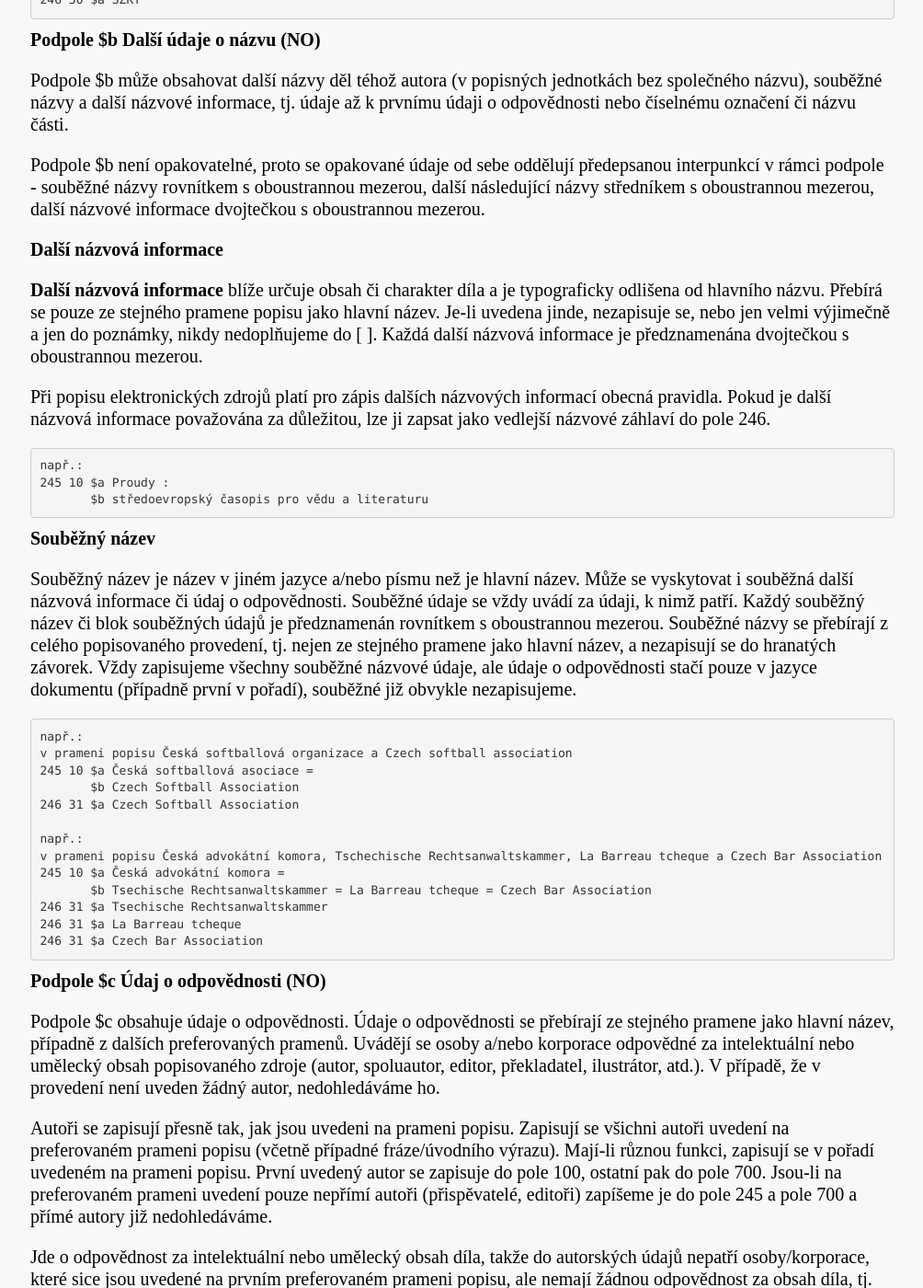
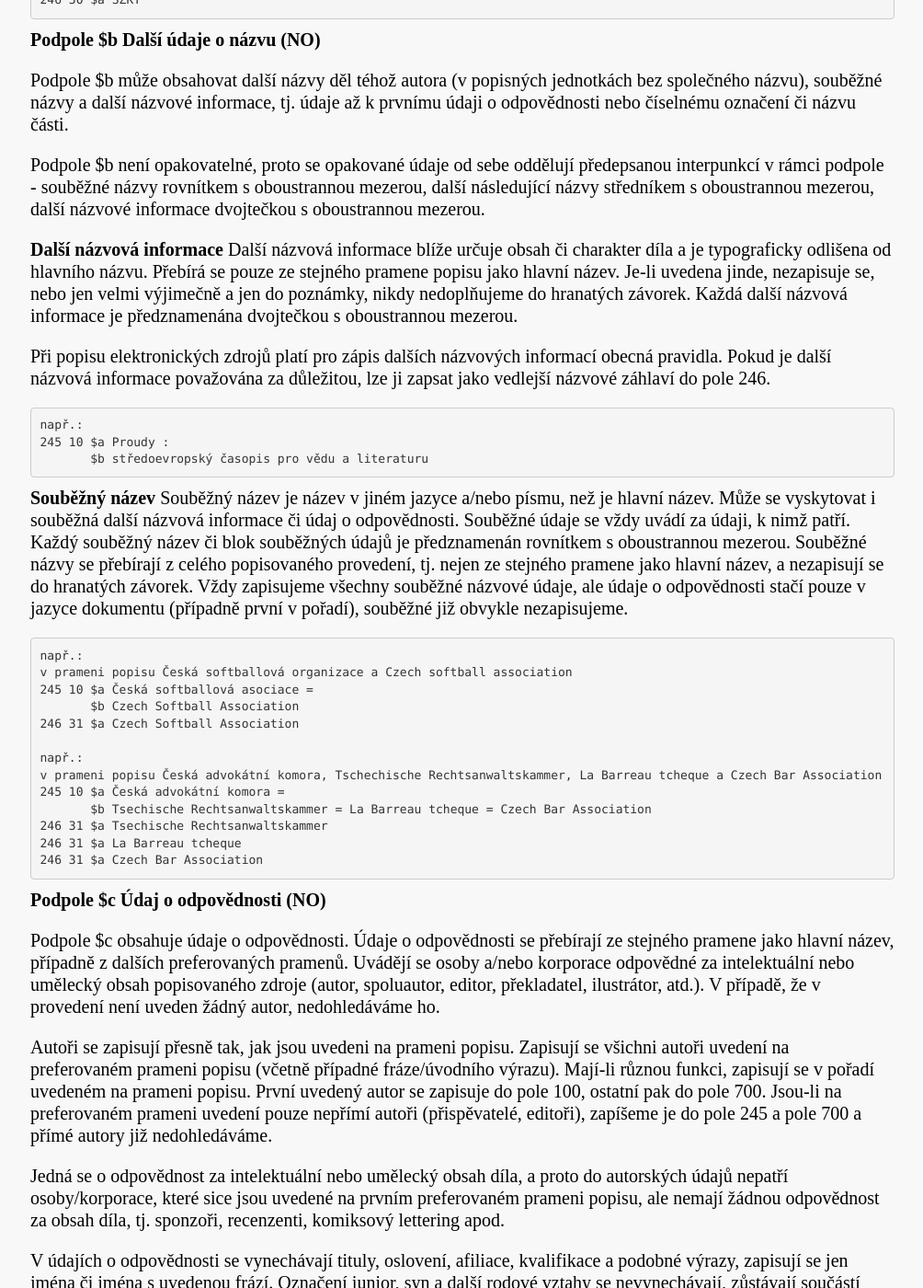
Before and after one commit to WebarchivCZ/katalogizacni-manual, a Jekyll site: the page built from _posts/2017-06-20-nazev.md, in a window 1280 px wide and 1400 px high, scrolled down 4024 px. Shown: the whole window at 92% size, without its empty margins (137-1141 px from the left). Built offline with Jekyll 4.4.1, drawn with Linux system fonts in a browser that asks for light colours; some of the changed text lies outside the part shown.

Commit message:
upravy_nazev_a_hlavni-zahlavi

````diff
--- a/_posts/2017-06-20-nazev.md
+++ b/_posts/2017-06-20-nazev.md
@@ -196,6 +196,7 @@
 246 30 $a SZKT
 ```
 
+
 **Podpole $b Další údaje o názvu (NO)**
 
 Podpole $b může obsahovat další názvy děl téhož autora (v popisných jednotkách bez
@@ -209,8 +210,7 @@
 
 
 **Další názvová informace**
-
-**Další názvová informace** blíže určuje obsah či charakter díla a je typograficky odlišena od hlavního názvu. Přebírá se pouze ze stejného pramene popisu jako hlavní název. Je-li uvedena jinde, nezapisuje se, nebo jen velmi výjimečně a jen do poznámky, nikdy nedoplňujeme do [ ]. Každá další názvová informace je předznamenána dvojtečkou s oboustrannou mezerou.
+Další názvová informace blíže určuje obsah či charakter díla a je typograficky odlišena od hlavního názvu. Přebírá se pouze ze stejného pramene popisu jako hlavní název. Je-li uvedena jinde, nezapisuje se, nebo jen velmi výjimečně a jen do poznámky, nikdy nedoplňujeme do hranatých závorek. Každá další názvová informace je předznamenána dvojtečkou s oboustrannou mezerou.
 
 Při popisu elektronických zdrojů platí pro zápis dalších názvových informací obecná pravidla. Pokud je další názvová informace považována za důležitou, lze ji zapsat jako vedlejší názvové záhlaví do pole 246.
 
@@ -223,8 +223,7 @@
 
 
 **Souběžný název**
-
-Souběžný název je název v jiném jazyce a/nebo písmu než je hlavní název. Může se vyskytovat i souběžná další názvová informace či údaj o odpovědnosti. Souběžné údaje se vždy uvádí za údaji, k nimž patří. Každý souběžný název či blok souběžných údajů je předznamenán rovnítkem s oboustrannou mezerou. Souběžné názvy se přebírají z celého popisovaného provedení, tj. nejen ze stejného pramene jako hlavní název, a nezapisují se do hranatých závorek. Vždy zapisujeme všechny souběžné názvové údaje, ale údaje o odpovědnosti stačí pouze v jazyce dokumentu (případně první v pořadí), souběžné již obvykle nezapisujeme.
+Souběžný název je název v jiném jazyce a/nebo písmu, než je hlavní název. Může se vyskytovat i souběžná další názvová informace či údaj o odpovědnosti. Souběžné údaje se vždy uvádí za údaji, k nimž patří. Každý souběžný název či blok souběžných údajů je předznamenán rovnítkem s oboustrannou mezerou. Souběžné názvy se přebírají z celého popisovaného provedení, tj. nejen ze stejného pramene jako hlavní název, a nezapisují se do hranatých závorek. Vždy zapisujeme všechny souběžné názvové údaje, ale údaje o odpovědnosti stačí pouze v jazyce dokumentu (případně první v pořadí), souběžné již obvykle nezapisujeme.
 
 ```
 např.:
@@ -243,6 +242,7 @@
 ```
 
 
+
 **Podpole $c Údaj o odpovědnosti (NO)**
 
 Podpole $c obsahuje údaje o odpovědnosti. Údaje o odpovědnosti se přebírají ze stejného pramene jako hlavní název, případně
@@ -252,10 +252,9 @@
 Autoři se zapisují přesně tak, jak jsou uvedeni na prameni popisu. Zapisují se všichni autoři uvedení na preferovaném prameni
 popisu (včetně případné fráze/úvodního výrazu). Mají-li různou funkci, zapisují se v pořadí uvedeném na prameni popisu.
 První uvedený autor se zapisuje do pole 100, ostatní pak do pole 700. Jsou-li na preferovaném prameni uvedení pouze nepřímí
-autoři (přispěvatelé, editoři) zapíšeme je do pole 245 a pole 700 a přímé autory již nedohledáváme.
+autoři (přispěvatelé, editoři), zapíšeme je do pole 245 a pole 700 a přímé autory již nedohledáváme.
 
-Jde o odpovědnost za intelektuální nebo umělecký obsah díla, takže do autorských údajů nepatří osoby/korporace, které sice jsou
-uvedené na prvním preferovaném prameni popisu, ale nemají žádnou odpovědnost za obsah díla, tj. sponzoři, recenzenti, komiksový lettering, apod.
+Jedná se o odpovědnost za intelektuální nebo umělecký obsah díla, a proto do autorských údajů nepatří osoby/korporace, které sice jsou uvedené na prvním preferovaném prameni popisu, ale nemají žádnou odpovědnost za obsah díla, tj. sponzoři, recenzenti, komiksový lettering apod.
 
 V údajích o odpovědnosti se vynechávají tituly, oslovení, afiliace, kvalifikace a podobné výrazy, zapisují se jen jména
 či jména s uvedenou frází. Označení junior, syn a další rodové vztahy se nevynechávají, zůstávají součástí zápisu.
@@ -354,7 +353,7 @@
 
 
 **Změna další názvové informace**
-Při změně další názvové informace, která je považována za významnou, by se změna měla promítnout v bibliografickém záznamu v poli 245 $b. Další názvovou informaci ve tvaru, v jakém se vyskytovala v předchozích iteracích, lze zapsat do pole 246. Na rozdíl od změny hlavního názvu, kdy se dříve platný hlavní název zapisuje do pole 247.
+Při změně další názvové informace, která je považována za významnou, by se změna měla promítnout v bibliografickém záznamu v poli 245 $b. Další názvovou informaci ve tvaru, v jakém se vyskytovala v předchozích iteracích, lze zapsat do pole 246, na rozdíl od změny hlavního názvu, kdy se dříve platný hlavní název zapisuje do pole 247.
 
 
 
@@ -442,7 +441,8 @@
 
 
 
-Pokud zdroj nemá ukončené vydávání, zapisuje se na konci podpole $c pomlčka, po ukončení vydávání se dopíše rok vydání poslední verze. Pokud je datum ukončení vydávání známé (264 $c), je třeba upravit také příslušné údaje v poli 008 (poz. 06 + 11-14).
+Pokud zdroj nemá ukončené vydávání, zapisuje se na konci podpole $c pomlčka, po ukončení vydávání se dopíše rok vydání poslední verze. Pokud je datum ukončení vydávání známé (264 $c), je třeba upravit také příslušné údaje
+v poli 008 (poz. 06 + 11-14).
 
 ```
 např.:
````
Also changed, not shown: other parts of _posts/2017-06-20-nazev.md (+7 -5 lines), _posts/2017-06-21-hlavni-zahlavi.md (+8 -7 lines).
